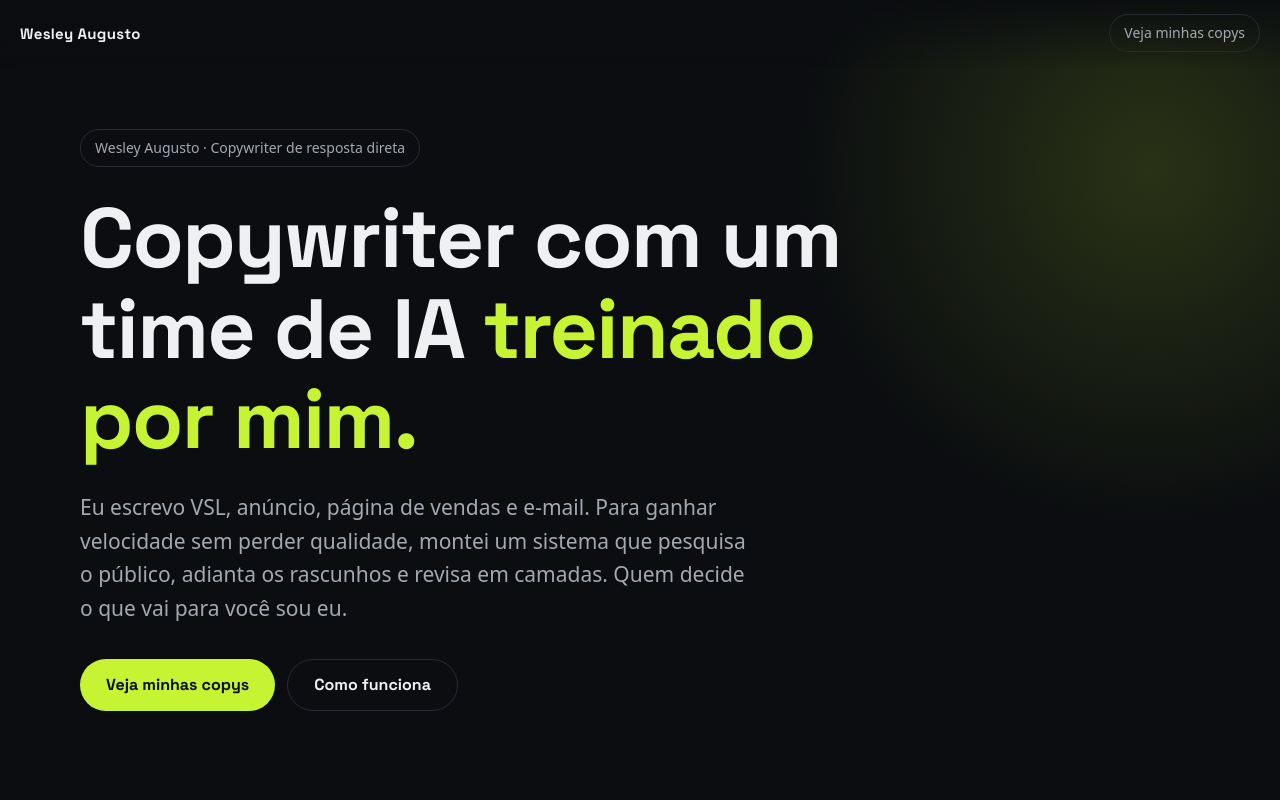
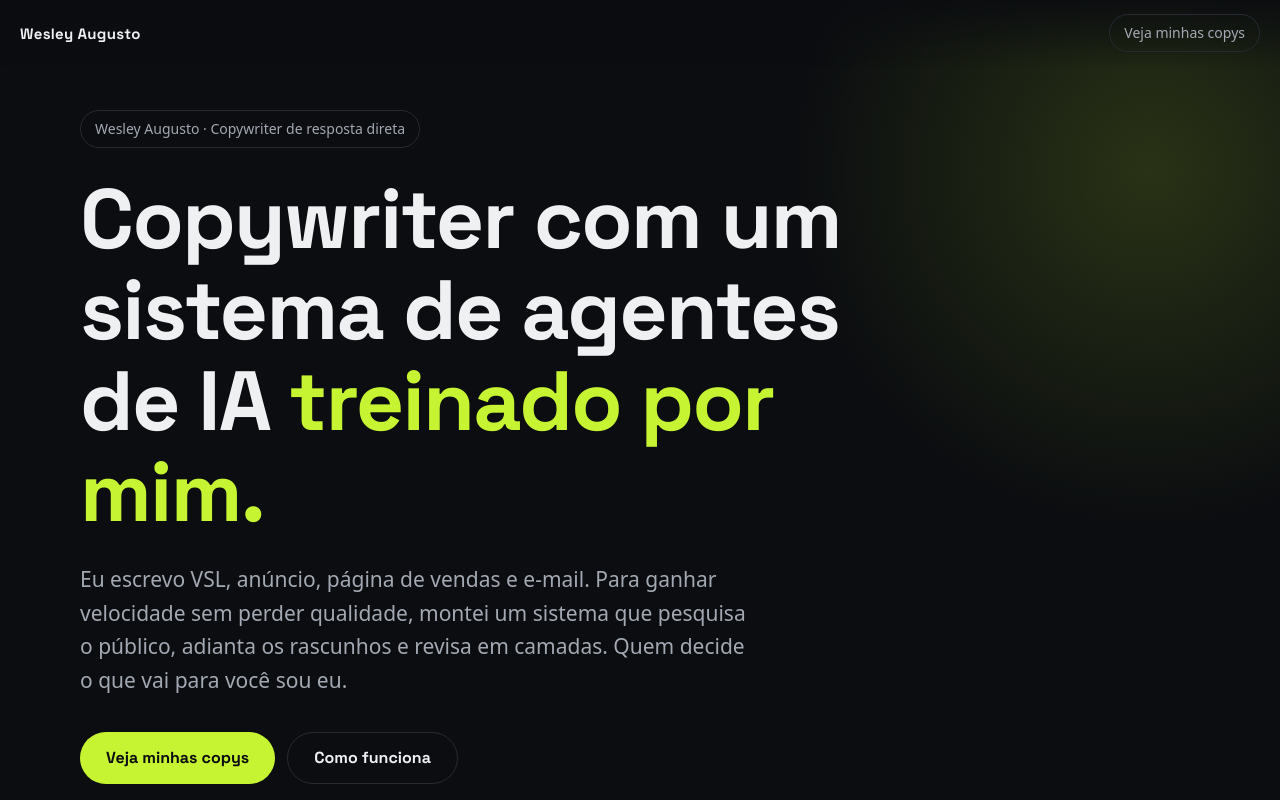
Before and after one commit to Wesleycopywriterdr/portfolio, a plain HTML site: page index.html in a window 1280 px wide. Shown: the top 800 px of the page. Drawn offline with Linux system fonts and the light colour scheme.

Commit message:
Título do topo: sistema de agentes de IA
Co-Authored-By: Claude Opus 5.5 <noreply@anthropic.com>

```diff
--- a/index.html
+++ b/index.html
@@ -4,7 +4,7 @@
 <meta charset="utf-8">
 <meta name="viewport" content="width=device-width, initial-scale=1">
 <title>Wesley Augusto · Copywriter</title>
-<meta name="description" content="Copywriter de resposta direta. Fez o CopyCamp da Empiricus, e um time de IA treinado por ele adianta a pesquisa e os rascunhos; a palavra final é dele.">
+<meta name="description" content="Copywriter de resposta direta. Fez o CopyCamp da Empiricus, e um sistema de agentes de IA treinado por ele adianta a pesquisa e os rascunhos; a palavra final é dele.">
 <meta property="og:title" content="Wesley Augusto · Copywriter">
 <meta property="og:description" content="Copywriter de resposta direta, com o CopyCamp da Empiricus e um sistema de agentes de IA treinado por mim. Veja como trabalho e abra o portfólio.">
 <meta property="og:type" content="website">
@@ -38,7 +38,7 @@
   <div class="brilho" aria-hidden="true"></div>
   <div class="caixa">
     <p class="selo surge">Wesley Augusto · Copywriter de resposta direta</p>
-    <h1 class="surge">Copywriter com um time de IA <em>treinado por mim.</em></h1>
+    <h1 class="surge">Copywriter com um sistema de agentes de IA <em>treinado por mim.</em></h1>
     <p class="lead surge">Eu escrevo VSL, anúncio, página de vendas e e-mail. Para ganhar velocidade sem perder qualidade, montei um sistema que pesquisa o público, adianta os rascunhos e revisa em camadas. Quem decide o que vai para você sou eu.</p>
     <div class="botoes surge">
       <a class="btn btn-cheio botao" href="https://drive.google.com/drive/folders/1MkX4Z--9CeKlF2LcE3cEA7L586E5dqPY?usp=drive_link" target="_blank" rel="noopener">Veja minhas copys</a>
```
